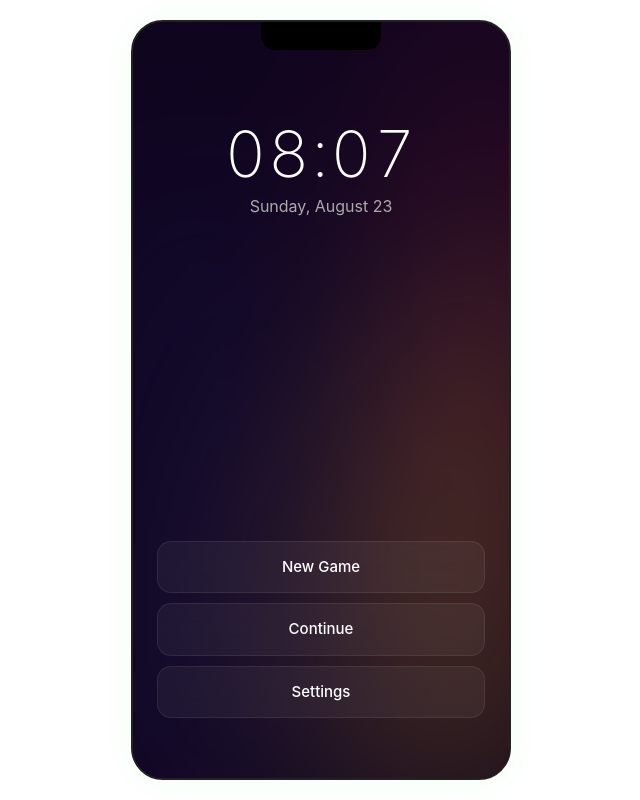
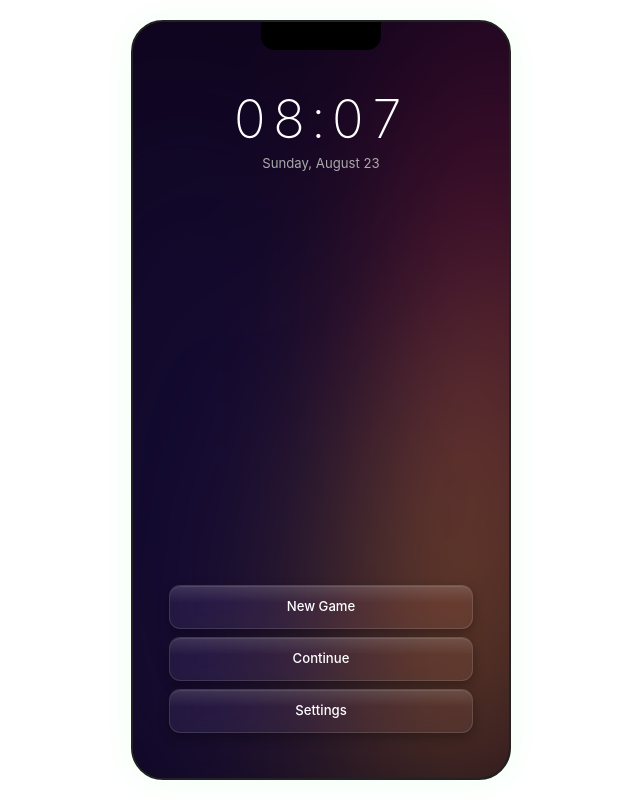
Before and after one commit to nick-ok/ban-ban-ban-web, a React (Vite) app: page / in a window 1280 px wide. Shown: the whole page, without its empty margins (319-959 px from the left). Built offline with nearby package versions, Linux system fonts and the light colour scheme.

Commit message:
Add cqw (#7)

```diff
--- a/src/app/styles/index.css
+++ b/src/app/styles/index.css
@@ -1,8 +1,2 @@
 @import './reset.css';
-
-#root {
-  isolation: isolate;
-  height: 100%;
-  display: flex;
-  flex-direction: column;
-}
+@import './tokens.css';
--- a/src/app/styles/reset.css
+++ b/src/app/styles/reset.css
@@ -41,3 +41,10 @@ h5,
 h6 {
   overflow-wrap: break-word;
 }
+
+#root {
+  isolation: isolate;
+  height: 100%;
+  display: flex;
+  flex-direction: column;
+}
--- /dev/null
+++ b/src/app/styles/tokens.css
@@ -0,0 +1,26 @@
+.tokens {
+  --u: 1cqw;
+
+  --text-xs: calc(var(--u) * 2.5); /* ~11px */
+  --text-sm: calc(var(--u) * 3); /* ~13px */
+  --text-base: calc(var(--u) * 3.5); /* ~15px */
+  --text-lg: calc(var(--u) * 4.5); /* ~20px */
+  --text-xl: calc(var(--u) * 6); /* ~26px */
+  --text-2xl: calc(var(--u) * 9); /* ~40px */
+  --text-3xl: calc(var(--u) * 14); /* ~62px */
+
+  --space-1: calc(var(--u) * 1);
+  --space-2: calc(var(--u) * 2);
+  --space-3: calc(var(--u) * 3);
+  --space-4: calc(var(--u) * 4);
+  --space-4: calc(var(--u) * 5);
+  --space-6: calc(var(--u) * 6);
+  --space-6: calc(var(--u) * 7);
+  --space-8: calc(var(--u) * 8);
+  --space-8: calc(var(--u) * 9);
+  --space-10: calc(var(--u) * 10);
+
+  --radius-sm: calc(var(--u) * 2);
+  --radius-md: calc(var(--u) * 3);
+  --radius-lg: calc(var(--u) * 4);
+}
--- a/src/features/i18n/locales/en.json
+++ b/src/features/i18n/locales/en.json
@@ -5,7 +5,7 @@
   },
   "screens": {
     "lock": {
-      "new_game": "New Game",
+      "newGame": "New Game",
       "continue": "Continue",
       "settings": "Settings"
     }
--- a/src/features/i18n/locales/ru.json
+++ b/src/features/i18n/locales/ru.json
@@ -5,7 +5,7 @@
   },
   "screens": {
     "lock": {
-      "new_game": "Новая игра",
+      "newGame": "Новая игра",
       "continue": "Продложить",
       "settings": "Настройки"
     }
--- a/src/widgets/lock-screen/ui/LockScreen.tsx
+++ b/src/widgets/lock-screen/ui/LockScreen.tsx
@@ -1,6 +1,6 @@
 import { useEffect, useState } from 'react';
 
-import cn from 'clsx';
+import clsx from 'clsx';
 import { motion } from 'motion/react';
 import type { Variants } from 'motion/react';
 
@@ -13,13 +13,32 @@ const containerVariants: Variants = {
   hidden: { opacity: 0 },
   visible: {
     opacity: 1,
-    transition: { staggerChildren: 0.1, delayChildren: 0.2 },
+    transition: { duration: 0.3 },
   },
 };
 
-const itemVariants: Variants = {
+const clockVariants: Variants = {
   hidden: { opacity: 0, y: 20 },
   visible: { opacity: 1, y: 0, transition: { duration: 0.5, ease: 'easeOut' } },
+};
+
+const menuVariants: Variants = {
+  hidden: {},
+  visible: {
+    transition: { staggerChildren: 0.1 },
+  },
+};
+
+const buttonVariants: Variants = {
+  hidden: { y: '120%', opacity: 0 },
+  visible: {
+    y: 0,
+    opacity: 1,
+    transition: {
+      duration: 0.5,
+      ease: [0.22, 1, 0.36, 1],
+    },
+  },
 };
 
 export const LockScreen = () => {
@@ -52,28 +71,33 @@ export const LockScreen = () => {
       animate="visible"
     >
       <div className={styles.wallpaper}>
-        <div className={cn(styles.blob, styles.blob_1)} />
-        <div className={cn(styles.blob, styles.blob_2)} />
-        <div className={cn(styles.blob, styles.blob_3)} />
-        <div className={cn(styles.blob, styles.blob_4)} />
+        <div className={clsx(styles.blob, styles.blob_1)} />
+        <div className={clsx(styles.blob, styles.blob_2)} />
+        <div className={clsx(styles.blob, styles.blob_3)} />
+        <div className={clsx(styles.blob, styles.blob_4)} />
       </div>
 
       <div className={styles.content}>
-        <motion.div className={styles.clock} variants={itemVariants}>
+        <motion.div className={styles.clock} variants={clockVariants}>
           <div className={styles.time}>{timeStr}</div>
           <div className={styles.date}>{dateStr}</div>
         </motion.div>
 
-        <motion.div className={styles.menu} variants={itemVariants}>
-          <button className={styles.btn} onClick={() => setScene('lobby')}>
-            {t('screens.lock.new_game')}
-          </button>
-          <button className={styles.btn} onClick={() => setScene('lobby')}>
-            {t('screens.lock.continue')}
-          </button>
-          <button className={styles.btn} onClick={() => alert('Settings')}>
-            {t('screens.lock.settings')}
-          </button>
+        <motion.div className={styles.menu} variants={menuVariants}>
+          {(['newGame', 'continue', 'settings'] as const).map((key) => (
+            <motion.button
+              key={key}
+              className={styles.btn}
+              variants={buttonVariants}
+              whileTap={{ scale: 0.97 }}
+              whileHover={{ scale: 1.01 }}
+              onPointerUp={() => {
+                if (key === 'newGame' || key === 'continue') setScene('lobby');
+              }}
+            >
+              {t(`screens.lock.${key}`)}
+            </motion.button>
+          ))}
         </motion.div>
       </div>
     </motion.div>
--- a/src/widgets/lock-screen/ui/styles.module.css
+++ b/src/widgets/lock-screen/ui/styles.module.css
@@ -18,16 +18,21 @@
   position: absolute;
   border-radius: 50%;
   mix-blend-mode: screen;
-  opacity: 0.55;
+  opacity: 0.85;
 }
 
 .blob_1 {
   width: 90vw;
   height: 90vh;
-  background: radial-gradient(circle, #b51749 0%, transparent 70%);
+  background: radial-gradient(
+    circle,
+    #ff2a6d 0%,
+    rgba(181, 23, 73, 0.5) 45%,
+    transparent 85%
+  );
   top: -20%;
   left: -10%;
-  animation: move-1 14s ease-in-out alternate infinite;
+  animation: move-1 10s ease-in-out alternate infinite;
 }
 
 .blob_2 {
@@ -36,7 +41,7 @@
   background: radial-gradient(circle, #201a75 0%, transparent 75%);
   bottom: -25%;
   right: -15%;
-  animation: move-2 18s ease-in-out alternate infinite;
+  animation: move-2 14s ease-in-out alternate infinite;
 }
 
 .blob_3 {
@@ -45,7 +50,7 @@
   background: radial-gradient(circle, #e25c38 0%, transparent 70%);
   top: 15%;
   left: 30%;
-  animation: move-3 12s ease-in-out alternate infinite;
+  animation: move-3 8s ease-in-out alternate infinite;
 }
 
 .blob_4 {
@@ -54,7 +59,7 @@
   background: radial-gradient(circle, #e09e1b 0%, transparent 70%);
   bottom: 0%;
   left: -20%;
-  animation: move-4 16s ease-in-out alternate infinite;
+  animation: move-4 12s ease-in-out alternate infinite;
 }
 
 .content {
@@ -64,28 +69,28 @@
   display: flex;
   flex-direction: column;
   align-items: center;
-  padding: 60px 24px 40px;
+  padding: var(--space-8) var(--space-4) var(--space-6);
 }
 
 .clock {
   display: flex;
   flex-direction: column;
   align-items: center;
-  gap: 8px;
-  margin-top: 40px;
+  gap: var(--space-2);
+  margin-top: var(--space-10);
 }
 
 .time {
-  font-size: 64px;
+  font-size: var(--text-3xl);
   font-weight: 200;
-  letter-spacing: 2px;
+  letter-spacing: 0.1em;
   color: #fff;
   line-height: 1;
   font-variant-numeric: tabular-nums;
 }
 
 .date {
-  font-size: 16px;
+  font-size: var(--text-base);
   font-weight: 400;
   color: #aaa;
   text-transform: capitalize;
@@ -96,33 +101,59 @@
   width: 100%;
   display: flex;
   flex-direction: column;
-  gap: 10px;
-  padding-bottom: 20px;
+  gap: var(--space-2);
+  padding-bottom: var(--space-4);
 }
 
 .btn {
-  width: 100%;
-  padding: 14px 20px;
-  border: 1px solid rgba(255, 255, 255, 0.08);
-  border-radius: 14px;
-  background: rgba(255, 255, 255, 0.05);
-  backdrop-filter: blur(12px);
+  position: relative;
+  width: 90%;
+  margin-inline: auto;
+  padding: var(--space-3) var(--space-4);
+  border-radius: var(--radius-md);
+  font-size: var(--text-base);
+  font-weight: 500;
   color: #fff;
-  font-family: inherit;
-  font-size: 15px;
-  font-weight: 500;
   cursor: pointer;
+  border: 1px solid rgba(255, 255, 255, 0.12);
+  background: rgba(255, 255, 255, 0.06);
+  backdrop-filter: blur(16px) saturate(140%);
+  -webkit-backdrop-filter: blur(16px) saturate(140%);
+  box-shadow:
+    inset 0 1px 0 rgba(255, 255, 255, 0.1),
+    0 4px 12px rgba(0, 0, 0, 0.3);
   transition:
     background 0.2s,
-    border-color 0.2s;
+    border-color 0.2s,
+    transform 0.1s,
+    box-shadow 0.2s;
+  overflow: hidden;
+
+  &::before {
+    content: '';
+    position: absolute;
+    inset: 0;
+    border-radius: inherit;
+    background: linear-gradient(
+      180deg,
+      rgba(255, 255, 255, 0.12) 0%,
+      rgba(255, 255, 255, 0) 40%
+    );
+    pointer-events: none;
+  }
 
   &:hover {
-    background: rgba(0, 255, 100, 0.08);
-    border-color: rgba(0, 255, 100, 0.25);
+    background: rgba(255, 255, 255, 0.1);
+    border-color: rgba(255, 255, 255, 0.2);
+    box-shadow:
+      inset 0 1px 0 rgba(255, 255, 255, 0.15),
+      0 6px 16px rgba(0, 0, 0, 0.4);
   }
 
   &:active {
-    transform: scale(0.98);
+    transform: scale(0.97);
+    background: rgba(0, 255, 100, 0.08);
+    border-color: rgba(0, 255, 100, 0.25);
   }
 }
 
--- a/src/widgets/phone-frame/ui/PhoneFrame.tsx
+++ b/src/widgets/phone-frame/ui/PhoneFrame.tsx
@@ -1,4 +1,8 @@
 import type { PropsWithChildren } from 'react';
+
+import clsx from 'clsx';
+
+import '@/app/styles/tokens.css';
 
 import styles from './styles.module.css';
 
@@ -6,7 +10,7 @@ export const PhoneFrame = ({ children }: PropsWithChildren) => {
   return (
     <div className={styles.frame}>
       <div className={styles.notch} />
-      <div className={styles.screen}>{children}</div>
+      <div className={clsx(styles.screen, 'tokens')}>{children}</div>
     </div>
   );
 };
--- a/src/widgets/phone-frame/ui/styles.module.css
+++ b/src/widgets/phone-frame/ui/styles.module.css
@@ -42,6 +42,7 @@
   position: relative;
   overflow: hidden;
   border-radius: 30px;
+  container-type: inline-size;
 
   @media (width <=440px) {
     border-radius: 0;
```
